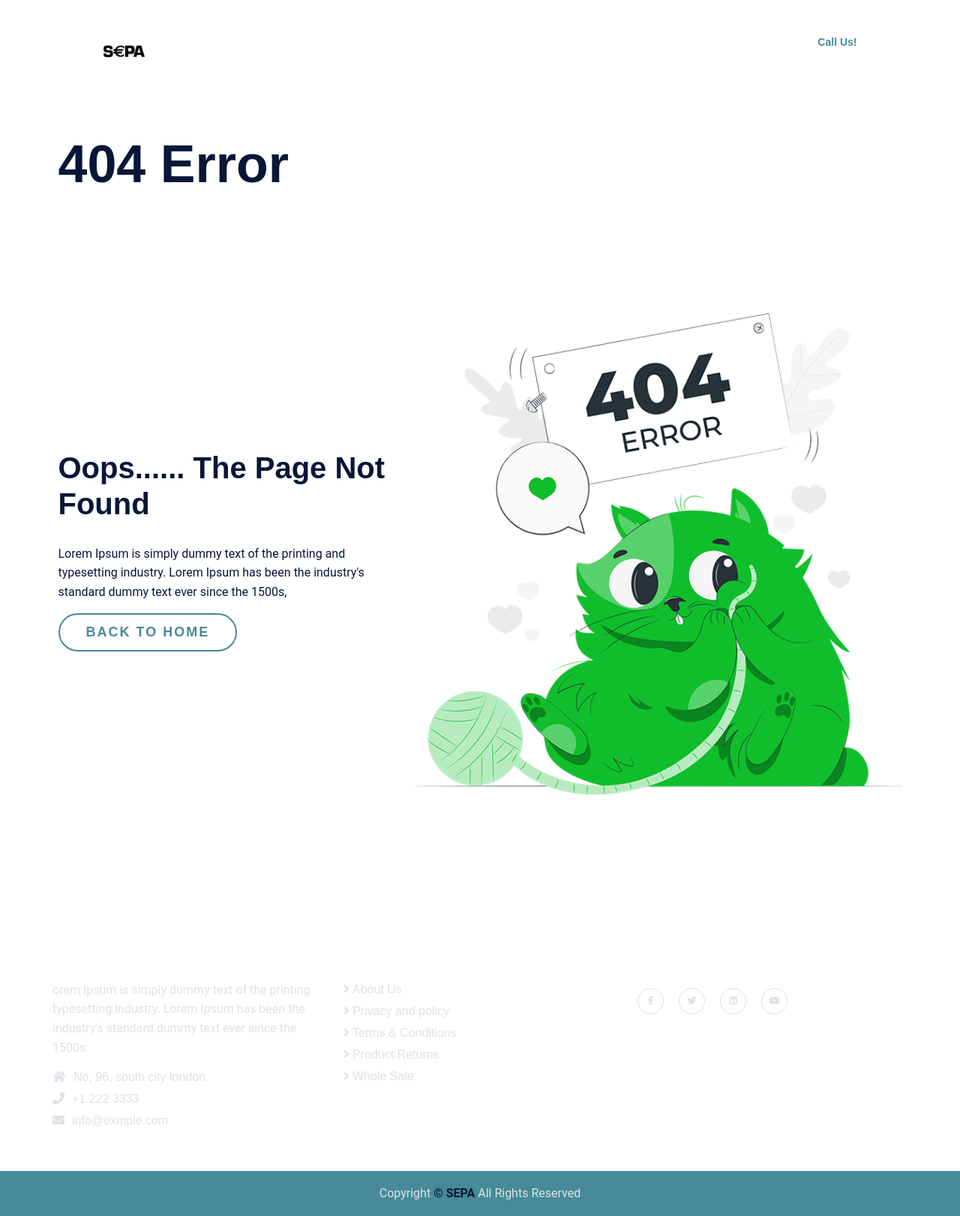
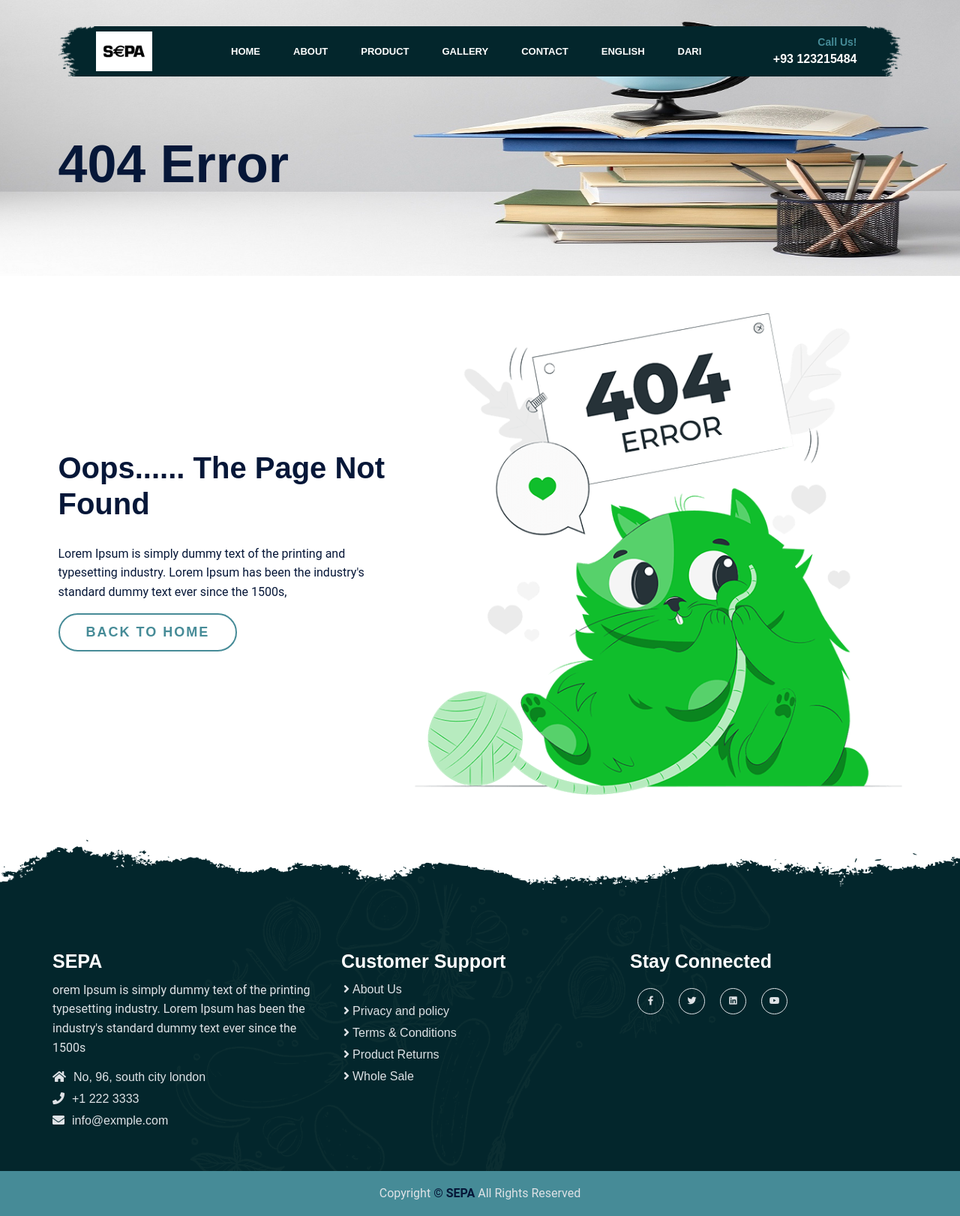
Before and after one commit to NJ-Khan/SEPA, a plain HTML site: page 404.html in a window 1280 px wide. Shown: the whole page at 75% size. Drawn offline with nearby package versions, Linux system fonts and the light colour scheme; some packages are replaced by stand-ins of ours; a script that the page names is missing; files whose address does not match are found by name.

Commit message:
Update styles.css
images path has been changed

```diff
--- a/styles.css
+++ b/styles.css
@@ -212,7 +212,7 @@ section {
 .gallery .banner_section,
 .contact .banner_section,
 .distributors .banner_section {
-    background: url('../images/banner-slide/top-banner2.jpg');
+    background: url('top-banner2.jpg');
     background-repeat: no-repeat;
     background-position: center;
     background-size: cover;
@@ -232,7 +232,7 @@ section {
 }
 
 .header .navbar {
-    background: url('../images/header-bg.png');
+    background: url('header-bg.png');
     background-repeat: no-repeat;
     background-position: center;
     background-size: contain;
@@ -299,7 +299,7 @@ section {
 
 /*02 Banner Section*/
 .banner_section {
-    background: url('../images/banner-slide/education7.jpg');
+    background: url('education7.jpg');
     background-repeat: no-repeat;
     background-position: center;
     background-size: cover;
@@ -382,7 +382,7 @@ section {
 
 /*04 About Section*/
 .landing_about_section {
-    background: url("../images/about/about-banner456.jpg");
+    background: url("about-banner456.jpg");
     background-size: cover;
     background-repeat: no-repeat;
     background-position: center center;
@@ -456,7 +456,7 @@ section {
 }
 
 .testimonial_section .card {
-    background: url("../images/testimonial/gray.webp");
+    background: url("gray.webp");
     background-size: cover;
     background-repeat: no-repeat;
     background-position: center;
@@ -492,7 +492,7 @@ section {
 
 /*08 Footer Section CSS*/
 .footer_wrapper {
-    background: url("../images/footer-bg/footer_bg.png");
+    background: url("footer_bg.png");
     background-size: cover;
     background-repeat: no-repeat;
     background-position: top center;
```
